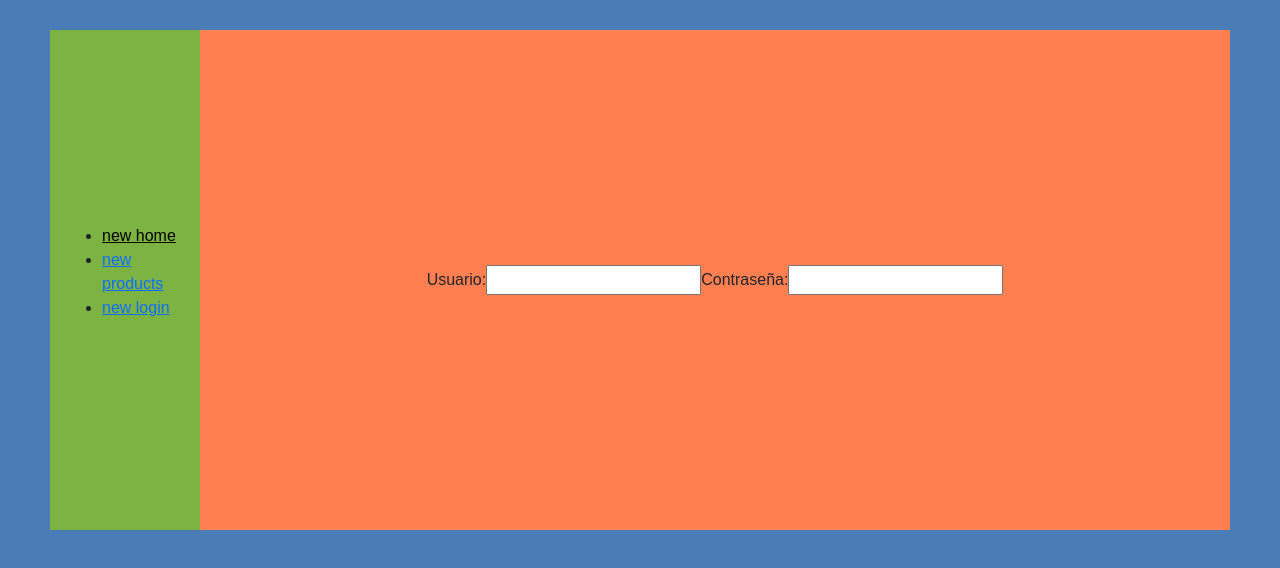
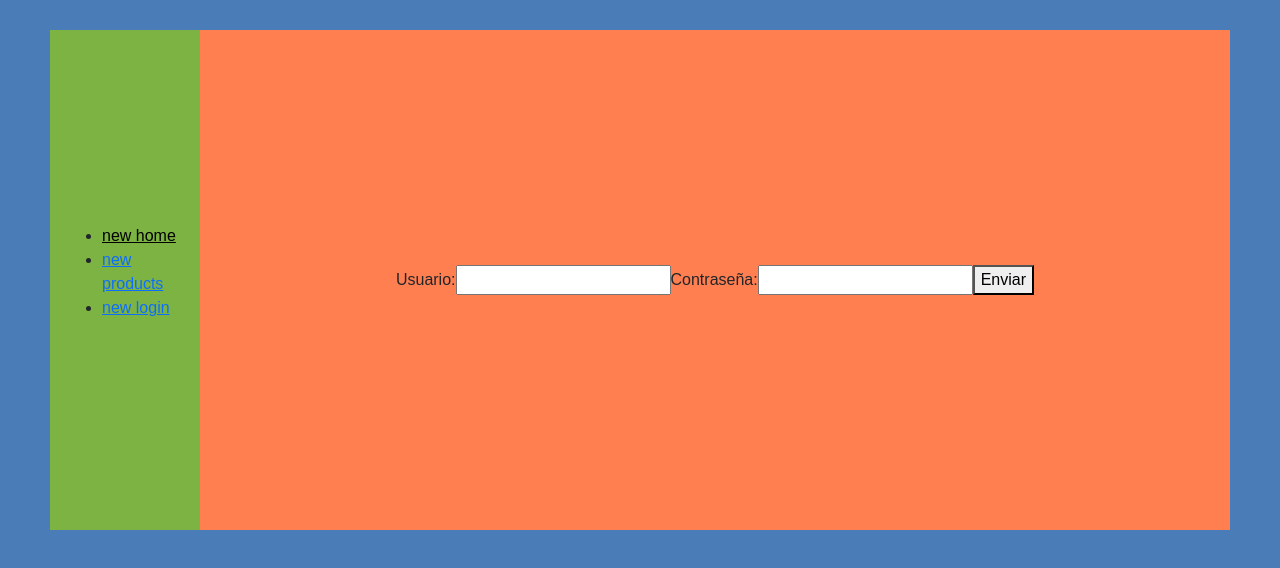
Before and after one commit to carlosmarind/bootcamp-react, a React (Vite) app: page /login in a window 1280 px wide. Shown: the top 568 px of the page. Built offline with nearby package versions, Linux system fonts and the light colour scheme.

Commit message:
actualizacion con login a backend

```diff
--- a/src/main.tsx
+++ b/src/main.tsx
@@ -2,7 +2,6 @@ import { StrictMode } from 'react'
 import { createRoot } from 'react-dom/client'
 import { BrowserRouter, Route, Routes } from 'react-router'
 import { Login } from './pages/Login.tsx'
-import { MainLayout } from './layout/MainLayout.tsx'
 import { Products } from './pages/Products.tsx'
 import { Home } from './pages/Home.tsx'
 import { SecondLayout } from './layout/SecondLayout.tsx'
--- a/src/pages/Login.tsx
+++ b/src/pages/Login.tsx
@@ -1,19 +1,46 @@
+import React, { useState } from "react"
+
 function Login() {
+
+    const [form, setForm] = useState({ user: '', password: '' });
+
+    const handleChange = (event: React.ChangeEvent<HTMLInputElement>) => {
+        setForm({
+            ...form,
+            [event.target.name]: event.target.value
+        })
+    }
+
+    const handleSubmit = (event: React.FormEvent<HTMLFormElement>) => {
+        event.preventDefault();
+
+        fetch("http://localhost:3001/login", {
+            method: "POST",
+            body: JSON.stringify({ username: form.user, password: form.password }),
+            headers: {
+                "Content-Type": 'application/json'
+            }
+            /*{
+                "username": form.user
+                "password": form.password
+            }*/
+        })
+    }
+
     return (
         <div>
-            <form>
+            <form onSubmit={handleSubmit}>
                 <label>
                     Usuario:
-                    <input name="user" type="text" />
+                    <input name="user" type="text" value={form.user} onChange={handleChange} />
                 </label>
                 <label>
                     Contraseña:
-                    <input name="password" type="password" />
+                    <input name="password" type="password" value={form.password} onChange={handleChange} />
                 </label>
-
+                <button type="submit">Enviar</button>
             </form>
         </div>
     )
 }
-
 export { Login }
```
